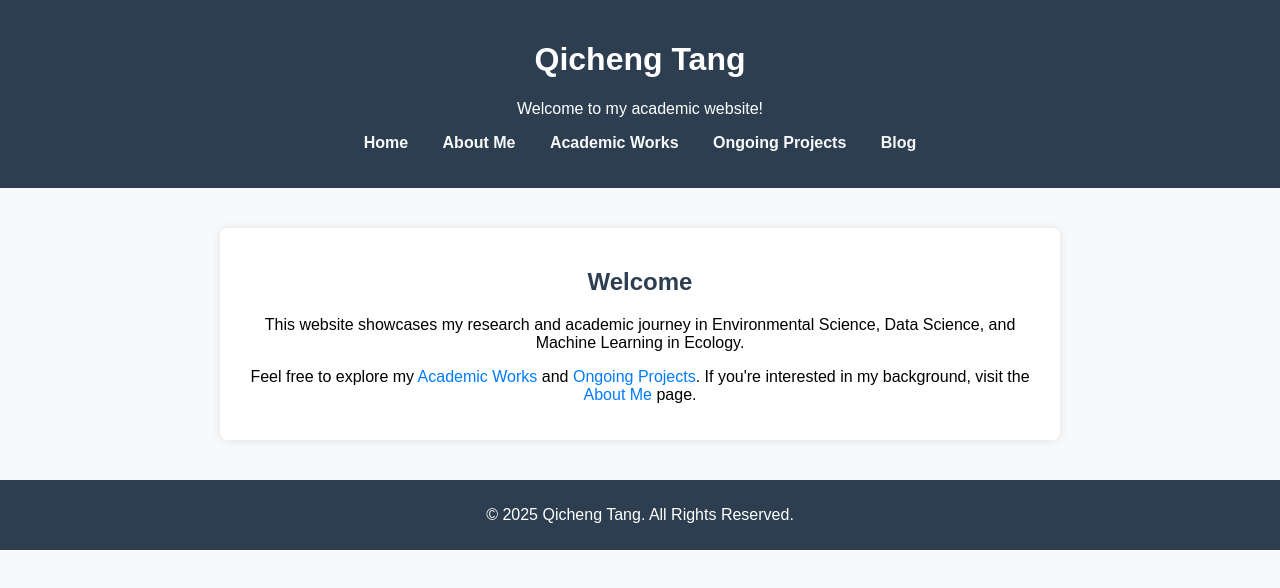
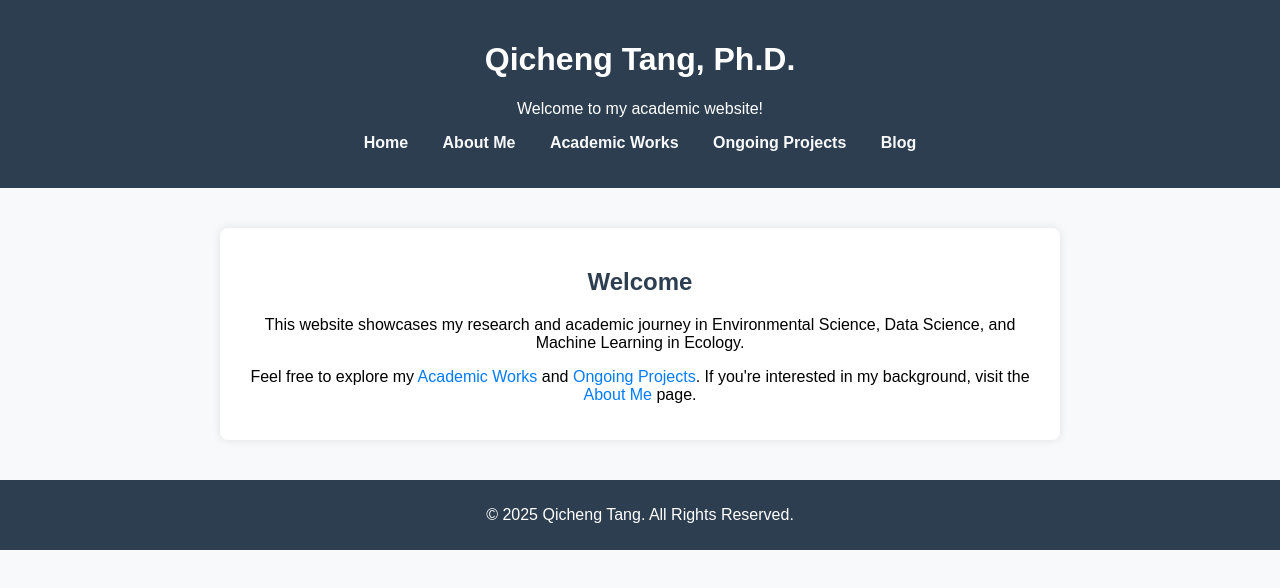
Before and after one commit to QichengTang1024/scholar, a plain HTML site: page index.html in a window 1280 px wide. Drawn offline with Linux system fonts and the light colour scheme.

Commit message:
Update index.html

```diff
--- a/index.html
+++ b/index.html
@@ -8,7 +8,7 @@
 </head>
 <body>
     <header>
-        <h1>Qicheng Tang</h1>
+        <h1>Qicheng Tang, Ph.D.</h1>
         <p>Welcome to my academic website!</p>
         <nav>
             <ul>
```
